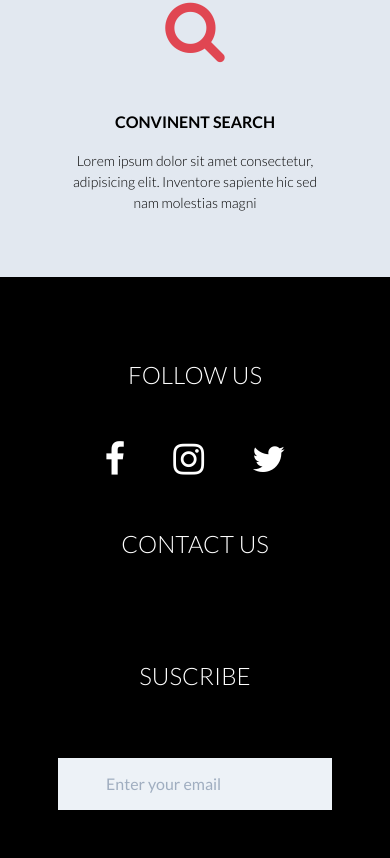
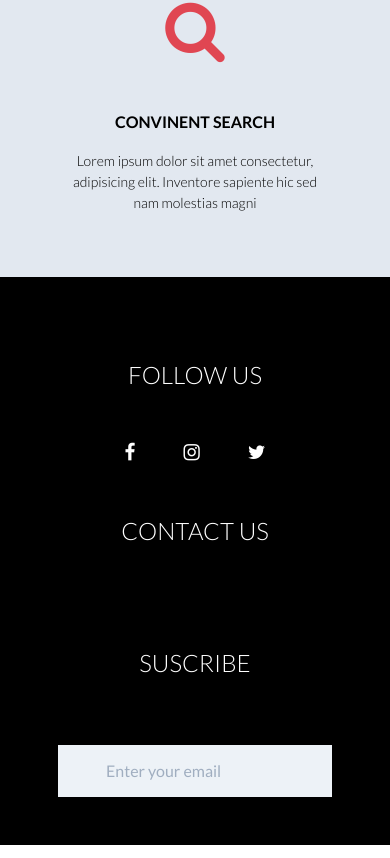
Before and after one commit to Emilsone/Dating--website, a Vue app in the folder Love-Bird/: page / in a window 390 px wide. Shown: the part 4630-5488 px from the top of the page. Built offline with nearby package versions, Linux system fonts and the light colour scheme.

Commit message:
made some changes on the footer icons

```diff
--- a/Love-Bird/src/components/Footer.vue
+++ b/Love-Bird/src/components/Footer.vue
@@ -4,9 +4,15 @@
       <div class="container flex flex-wrap justify-around">
         <div class="icons">
           <h1 class="text-2xl py-12">FOLLOW US</h1>
-          <span><i class="fa fa-facebook  px-6 text-4xl" aria-hidden="true"></i></span>
-          <span><i class="fa fa-instagram  px-6 text-4xl" aria-hidden="true"></i></span>
-          <span><i class="fa fa-twitter  px-6 text-4xl" aria-hidden="true"></i></span>
+          <span
+            ><i class="fa fa-facebook  px-6 text-4xl" aria-hidden="true"></i
+          ></span>
+          <span
+            ><i class="fa fa-instagram  px-6 text-4xl" aria-hidden="true"></i
+          ></span>
+          <span
+            ><i class="fa fa-twitter  px-6 text-4xl" aria-hidden="true"></i
+          ></span>
           <!-- <span><i class="fa fa-sna  px-6 text-4xl" aria-hidden="true"></i></span> -->
         </div>
         <div><h1 class="text-2xl py-12">CONTACT US</h1></div>
@@ -39,23 +45,26 @@ export default {
   background-color: black;
   color: white;
 }
-.fa-facebook:hover{
-color: #E04652;
+
+.fa-facebook:hover {
+  color: #e04652;
 }
-.fa-instagram:hover{
-color: #E04652;
+.fa-instagram:hover {
+  color: #e04652;
 }
-.fa-twitter:hover{
-color: #E04652;
+.fa-twitter:hover {
+  color: #e04652;
 }
-@media  (max-width: 755px){
- .container{
+@media (max-width: 755px) {
+  .container {
     flex-direction: column;
     text-align: center;
   }
- .icons{
+  .icons {
     text-align: center;
   }
+  .fa-facebook,.fa-twitter,.fa-instagram{
+  font-size: 19px;
 }
-
+}
 </style>
```
Lines whose indentation alone changed are shown as unchanged.
